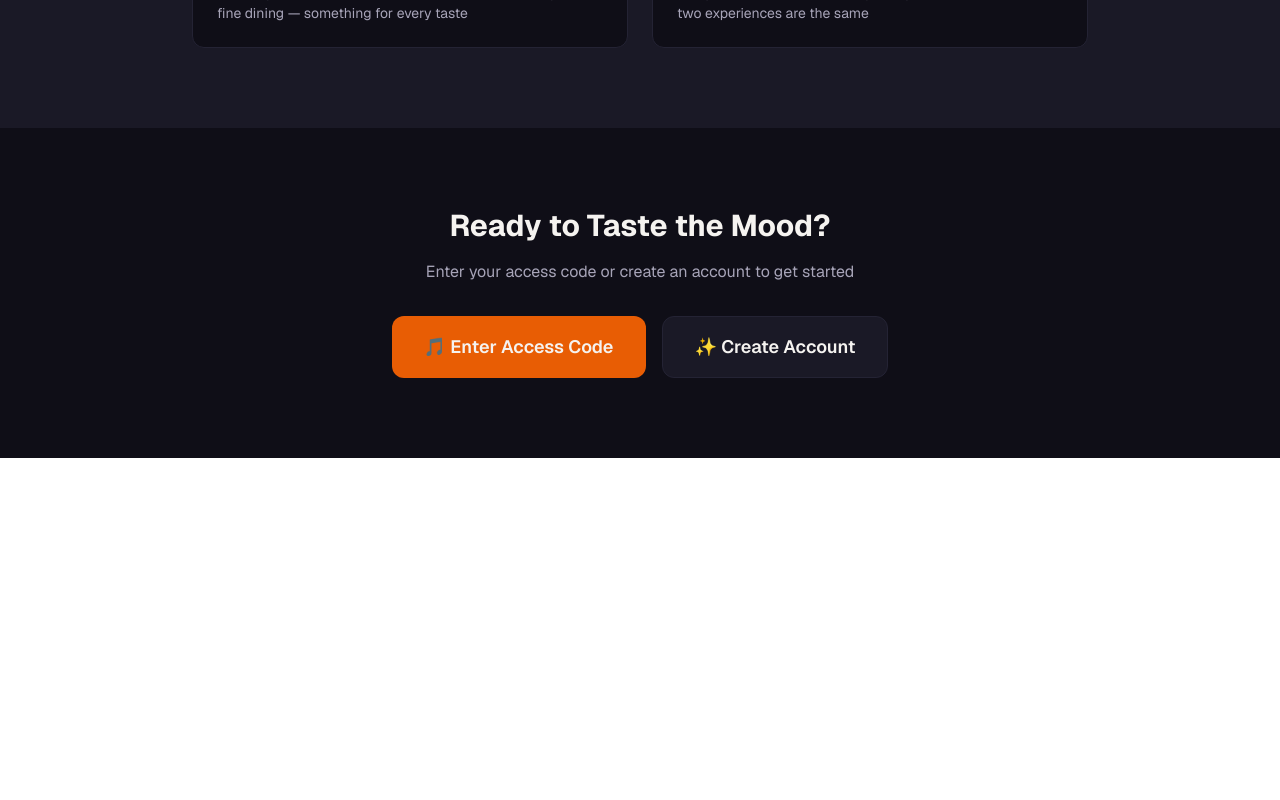
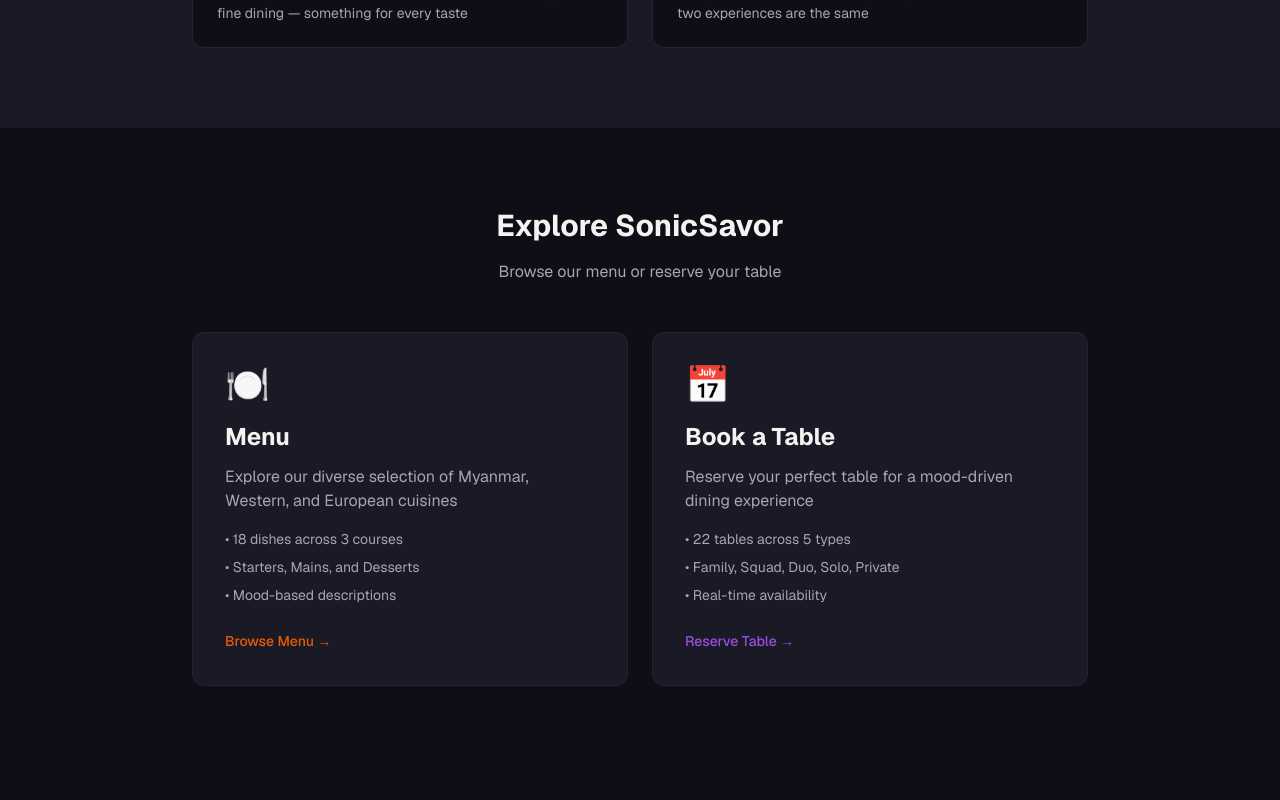
Before and after one commit to vibe-code-tours/team-02-app, a Next.js app in the folder sonicsavor/: page / in a window 1280 px wide. Shown: the part 1700-2500 px from the top of the page. Before the commit the page ends 2158 px from the top, so only its background shows below. Built offline with nearby package versions, Linux system fonts and the light colour scheme.

Commit message:
feat(landing): add Explore section with Menu and Booking cards
- Explore section with two clickable cards
- Menu card: shows 18 dishes, 3 courses, mood descriptions
- Booking card: shows 22 tables, 5 types, real-time availability
- Hover effects with color transitions
- Arrow indicators on hover

```diff
--- a/sonicsavor/src/app/page.tsx
+++ b/sonicsavor/src/app/page.tsx
@@ -186,6 +186,64 @@ export default function Home() {
         </div>
       </section>
 
+      {/* Explore Section */}
+      <section className="py-20 px-4">
+        <div className="max-w-4xl mx-auto">
+          <h2 className="text-3xl font-bold text-[#F5F3F0] text-center mb-4">
+            Explore SonicSavor
+          </h2>
+          <p className="text-[#A7A4B8] text-center mb-12">
+            Browse our menu or reserve your table
+          </p>
+
+          <div className="grid sm:grid-cols-2 gap-6">
+            {/* Menu Card */}
+            <div
+              onClick={() => router.push("/menu")}
+              className="bg-[#1A1926] border border-[#242334] rounded-xl p-8 cursor-pointer hover:border-[#E85D04] transition-all group"
+            >
+              <span className="text-4xl mb-4 block">🍽️</span>
+              <h3 className="text-2xl font-bold text-[#F5F3F0] mb-3 group-hover:text-[#E85D04] transition-colors">
+                Menu
+              </h3>
+              <p className="text-[#A7A4B8] mb-4">
+                Explore our diverse selection of Myanmar, Western, and European cuisines
+              </p>
+              <ul className="text-sm text-[#A7A4B8] space-y-2 mb-6">
+                <li>• 18 dishes across 3 courses</li>
+                <li>• Starters, Mains, and Desserts</li>
+                <li>• Mood-based descriptions</li>
+              </ul>
+              <span className="text-[#E85D04] font-medium text-sm group-hover:translate-x-2 inline-block transition-transform">
+                Browse Menu →
+              </span>
+            </div>
+
+            {/* Booking Card */}
+            <div
+              onClick={() => router.push("/booking")}
+              className="bg-[#1A1926] border border-[#242334] rounded-xl p-8 cursor-pointer hover:border-[#9D4EDD] transition-all group"
+            >
+              <span className="text-4xl mb-4 block">📅</span>
+              <h3 className="text-2xl font-bold text-[#F5F3F0] mb-3 group-hover:text-[#9D4EDD] transition-colors">
+                Book a Table
+              </h3>
+              <p className="text-[#A7A4B8] mb-4">
+                Reserve your perfect table for a mood-driven dining experience
+              </p>
+              <ul className="text-sm text-[#A7A4B8] space-y-2 mb-6">
+                <li>• 22 tables across 5 types</li>
+                <li>• Family, Squad, Duo, Solo, Private</li>
+                <li>• Real-time availability</li>
+              </ul>
+              <span className="text-[#9D4EDD] font-medium text-sm group-hover:translate-x-2 inline-block transition-transform">
+                Reserve Table →
+              </span>
+            </div>
+          </div>
+        </div>
+      </section>
+
       {/* Final CTA Section */}
       <section className="py-20 px-4">
         <div className="max-w-2xl mx-auto text-center">
```
